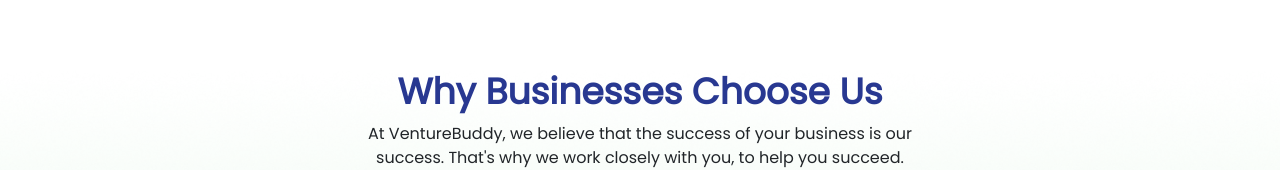
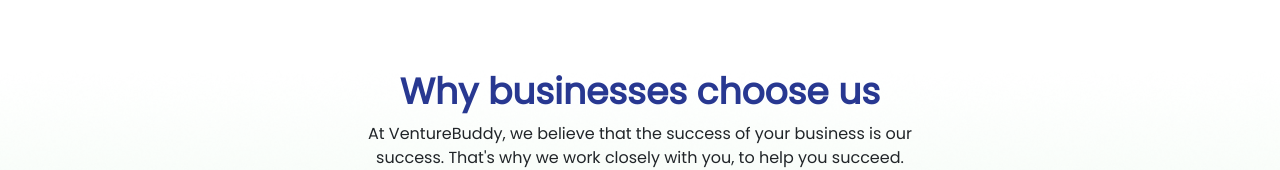
Before and after one commit to dheerajhemachandran/venturebuddy-google-auth, a React (Create React App) app: page / in a window 1280 px wide. Shown: the part 754-924 px from the top of the page. Built offline with nearby package versions, Linux system fonts and the light colour scheme.

Commit message:
why choose us section problem fixed

```diff
--- a/src/components/WhyChooseCard.js
+++ b/src/components/WhyChooseCard.js
@@ -6,7 +6,7 @@
       <div className="col-10 mx-auto">
         <img src={img} alt="" className="img-fluid" />
         <h2 className="col-8 mx-auto">{header}</h2>
-        <p className="col-10 mx-auto">{desc}</p>
+        <p className="col-9 mx-auto">{desc}</p>
       </div>
     </div>
   );
--- a/src/components/WhyChooseUs.js
+++ b/src/components/WhyChooseUs.js
@@ -47,7 +47,7 @@
   return (
     <section className="text-center" id="why-choose-us">
       <div className="col-10 col-lg-6 mx-auto container">
-        <h1>Why Businesses Choose Us</h1>
+        <h1>Why businesses choose us</h1>
         <p>
           At VentureBuddy, we believe that the success of your business is our
           success. That's why we work closely with you, to help you succeed.
```
